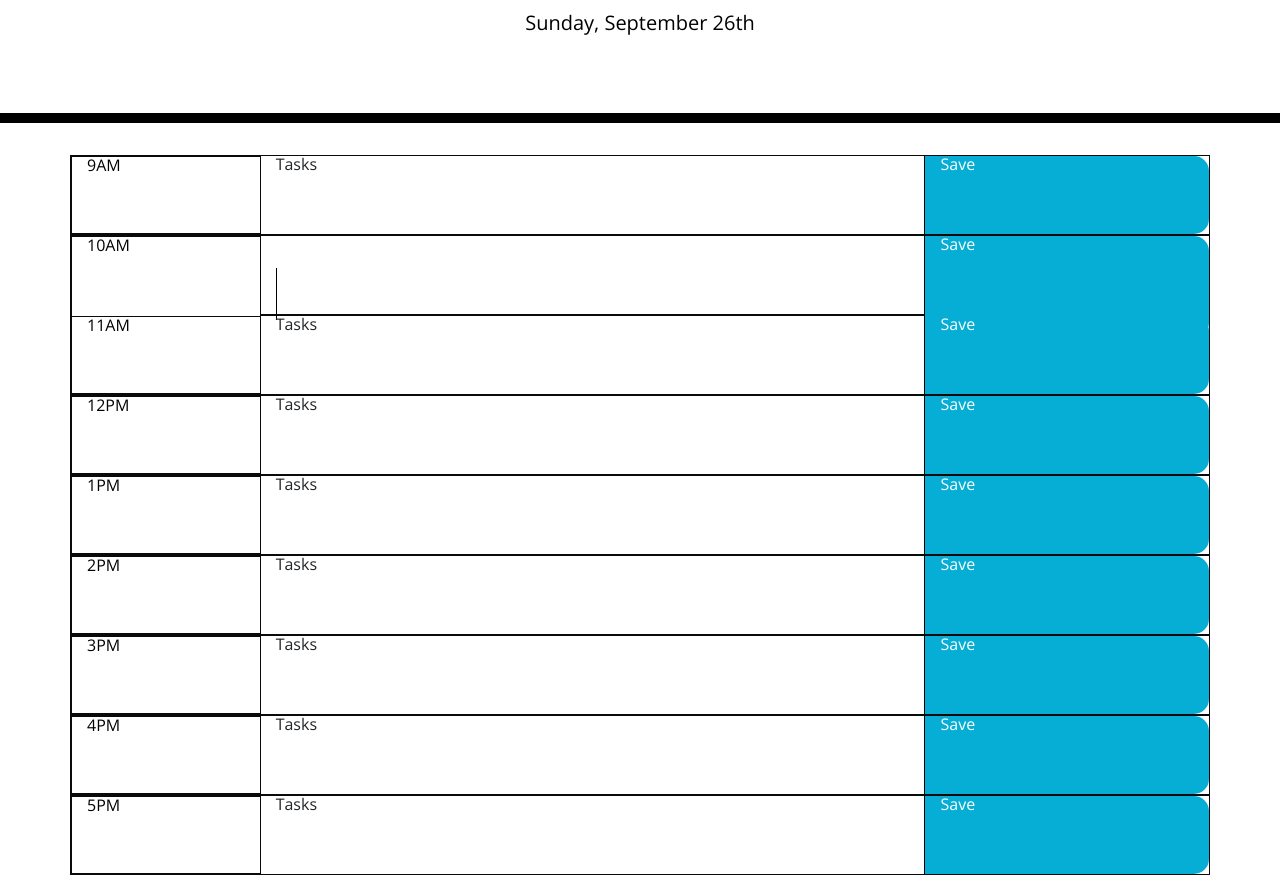
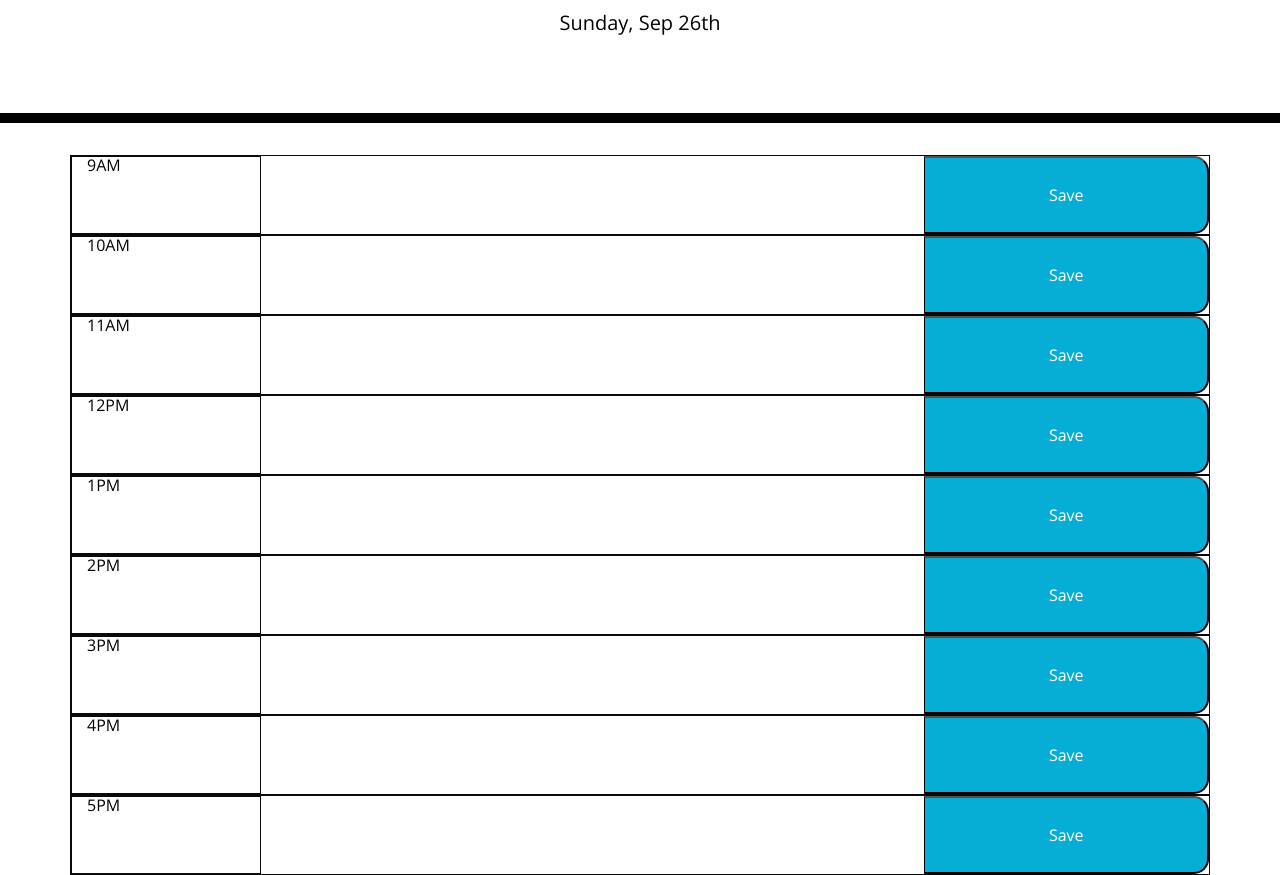
Before and after one commit to BrownShugga81/work-day-scheduler, a plain HTML site: page index.html in a window 1280 px wide. Shown: the part 181-1056 px from the top of the page. Drawn offline with nearby package versions, Linux system fonts and the light colour scheme.

Commit message:
getting save buttons to work

```diff
--- a/assets/js/script.js
+++ b/assets/js/script.js
@@ -1,3 +1,24 @@
 // moment to view current date
 var currentDate = moment();
-$("#currentDay").text(currentDate.format("dddd, MMMM Do"));
+$("#currentDay").text(currentDate.format("dddd, MMM Do"));
+
+
+function nine() {
+   // var taskContent = document.querySelector("#9am");
+    //var savedContent = document.querySelector("9am");
+    var saveBtn9 = document.querySelector("#save9");
+
+    saveBtn9.addEventListener("click", function(){
+        changeSavedContent();
+        console.log("test");
+    });
+
+   // savedContent.textContent = localStorage.getItem("data");
+    //taskContent.value = localStorage.getItem("data");
+
+    function changeSavedContent() {
+        //localStorage.setItem("data", taskContent.value);
+        //savedContent.textContent = taskContent.value;
+        console.log("test");
+    };
+};
--- a/assets/style.css
+++ b/assets/style.css
@@ -5,12 +5,13 @@ body {
   }
 
   textarea{
+    display: flex;
+    justify-content: stretch;
     background: transparent;
     border: none;
     resize: none;
     color: #000000;
-    border-left: 1px solid black;
-    padding: 10px;
+    padding: 5px;
   }
 
   .lead {
--- a/index.html
+++ b/index.html
@@ -22,53 +22,76 @@
       <p id="currentDay" class="lead"></p>
     </header>
     <div class="container">
+      <!-- rows to store time and tasks -->
       <div class="row">
+
         <div class="col-2 hour">9AM</div>
-        <div class="col-7">Tasks</div>
-        <div class="col-3 saveBtn">Save</div>
+          <textarea id="9am" class="col-7"></textarea>
+        <button id="save9" class="col-3 saveBtn">Save</button>
 
       </div>
+
       <div class="row">
+
         <div class="col-2 hour">10AM</div>
-        <div class="col-7">
-          <textarea cols="70" rows="2"></textarea>
-        </div>
-        <div class="col-3 saveBtn">Save</div>
+          <textarea id="10am" class="col-7"></textarea>
+          <button id="save10" class="col-3 saveBtn">Save</button>
 
-      </div><div class="row">
+      </div>
+
+      <div class="row">
+
         <div class="col-2 hour">11AM</div>
-        <div class="col-7">Tasks</div>
-        <div class="col-3 saveBtn">Save</div>
+          <textarea id="11am" class="col-7"></textarea>
+          <button id="save11" class="col-3 saveBtn">Save</button>
 
-      </div><div class="row">
+      </div>
+
+      <div class="row">
+
         <div class="col-2 hour">12PM</div>
-        <div class="col-7">Tasks</div>
-        <div class="col-3 saveBtn">Save</div>
+          <textarea id="12pm" class="col-7"></textarea>
+          <button id="save12" class="col-3 saveBtn">Save</button>
 
-      </div><div class="row">
+      </div>
+
+      <div class="row">
+
         <div class="col-2 hour">1PM</div>
-        <div class="col-7">Tasks</div>
-        <div class="col-3 saveBtn">Save</div>
+          <textarea id="1pm" class="col-7"></textarea>
+          <button id="save1" class="col-3 saveBtn">Save</button>
 
-      </div><div class="row">
+      </div>
+
+      <div class="row">
+
         <div class="col-2 hour">2PM</div>
-        <div class="col-7">Tasks</div>
-        <div class="col-3 saveBtn">Save</div>
+          <textarea id="2pm" class="col-7"></textarea>
+        <button id="save2" class="col-3 saveBtn">Save</button>
 
-      </div><div class="row">
+      </div>
+
+      <div class="row">
+
         <div class="col-2 hour">3PM</div>
-        <div class="col-7">Tasks</div>
-        <div class="col-3 saveBtn">Save</div>
+          <textarea id="3pm" class="col-7"></textarea>
+        <button id="save3" class="col-3 saveBtn">Save</button>
 
-      </div><div class="row">
+      </div>
+
+      <div class="row">
+
         <div class="col-2 hour">4PM</div>
-        <div class="col-7">Tasks</div>
-        <div class="col-3 saveBtn">Save</div>
+          <textarea id="4pm" class="col-7"></textarea>
+        <button id="save4" class="col-3 saveBtn">Save</button>
 
-      </div><div class="row">
+      </div>
+
+      <div class="row">
+
         <div class="col-2 hour">5PM</div>
-        <div class="col-7">Tasks</div>
-        <div class="col-3 saveBtn">Save</div>
+          <textarea id="5pm" class="col-7"></textarea>
+        <button id="save5" class="col-3 saveBtn">Save</button>
 
     </div>
 
```
